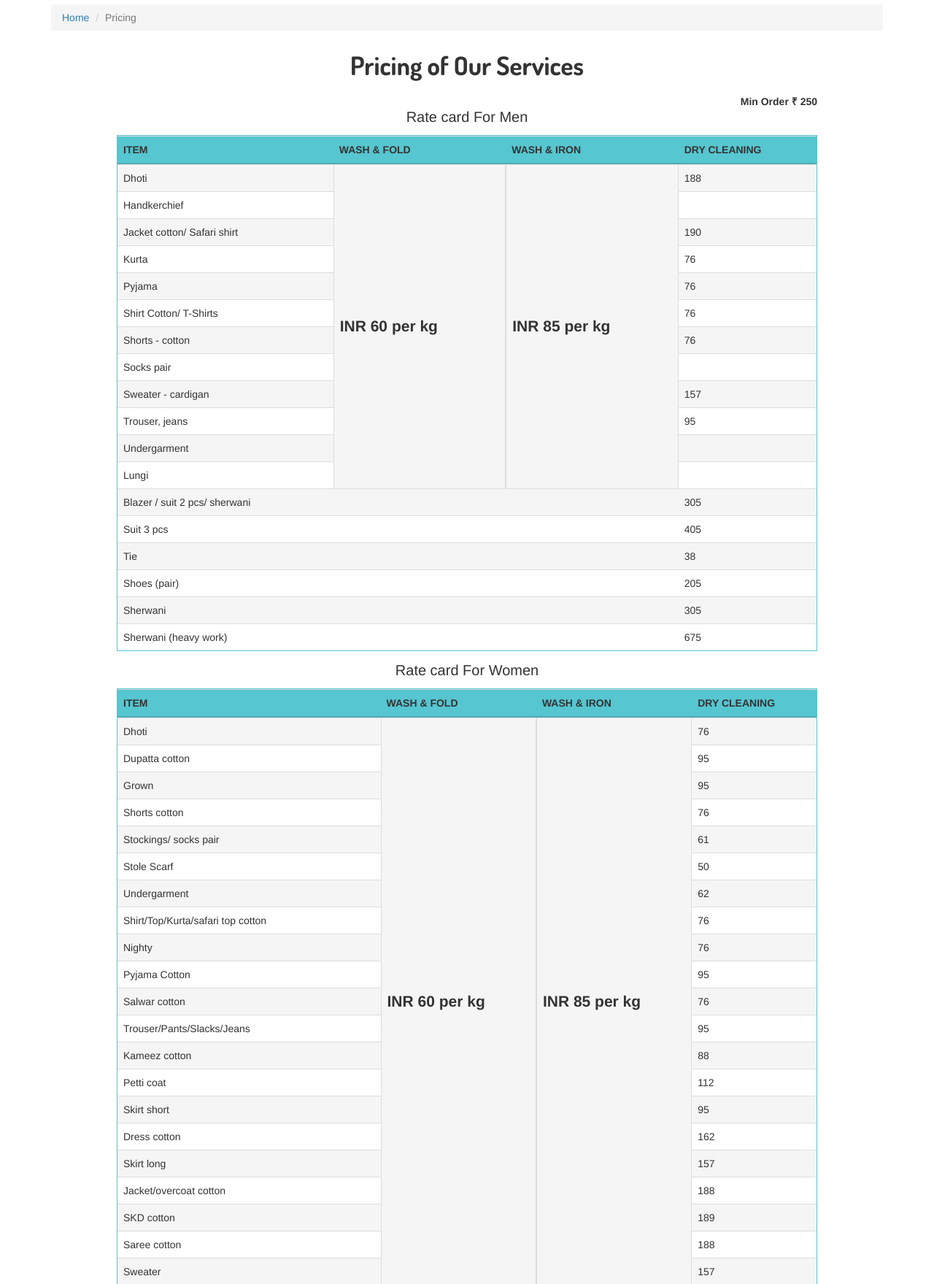
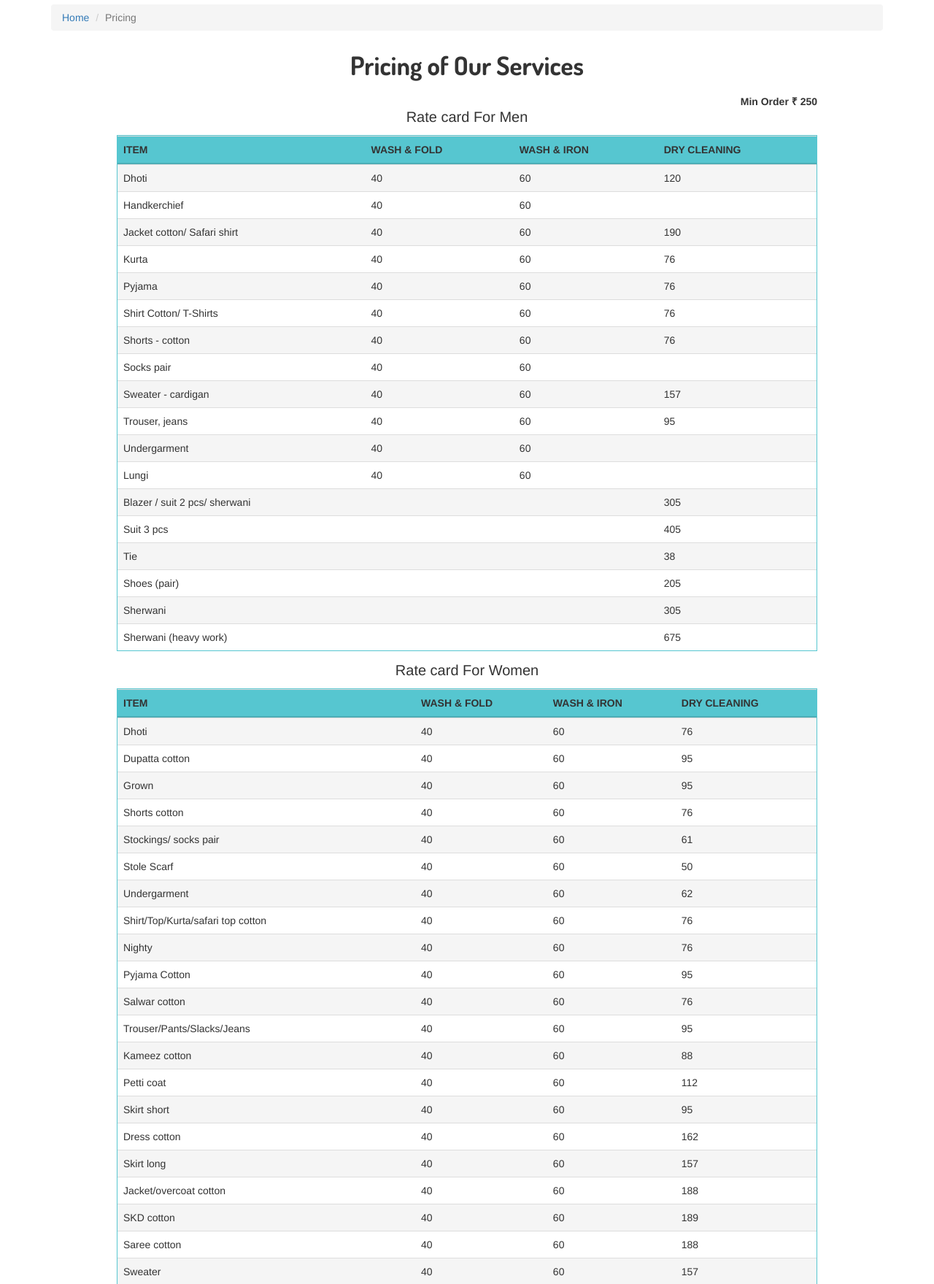
Before and after one commit to Vishant-Siddharth/waasle, a Python web app: template app/templates/pricing.html in a window 1280 px wide. Shown: the part 180-1939 px from the top of the page at 73% size. Run offline with Jinja, Linux system fonts and the light colour scheme; the template is opened without the code that fills it: most values are stand-ins (such as "Sample title", 1, 10 or a date in 2020); some libraries are stand-ins or nearby versions.

Commit message:
Changes in the pricing to remove the per kg prcies and introducing all the rates per piece.

```diff
--- a/app/templates/pricing.html
+++ b/app/templates/pricing.html
@@ -24,18 +24,18 @@ Waasle | Contact Us
       <h1 class="rate">Rate card For Men</h1>
 <table class="table_rate" cellspacing="0">
  <thead><tr><th>Item</th><th>Wash &amp; Fold</th><th>Wash &amp; Iron</th><th>Dry Cleaning</th></tr></thead><tbody>
- <tr><td>Dhoti</td><td rowspan="12" class="boldcol">INR 60 per kg</td><td rowspan="12" class="boldcol">INR 85 per kg</td><td>188</td></tr>
- <tr><td>Handkerchief</td><td>&nbsp;</td></tr>
- <tr><td>Jacket cotton/ Safari shirt</td><td>190</td></tr>
- <tr><td>Kurta</td><td>76</td></tr>
- <tr><td>Pyjama</td><td>76</td></tr>
- <tr><td>Shirt Cotton/ T-Shirts</td><td>76</td></tr>
- <tr><td>Shorts - cotton</td><td>76</td></tr>
- <tr><td>Socks pair</td><td>&nbsp;</td></tr>
- <tr><td>Sweater - cardigan</td><td>157</td></tr>
- <tr><td>Trouser, jeans</td><td>95</td></tr>
- <tr><td>Undergarment</td><td>&nbsp;</td></tr>
- <tr><td>Lungi</td><td>&nbsp;</td></tr>
+ <tr><td>Dhoti</td><td>40</td><td>60</td><td>120</td></tr>
+ <tr><td>Handkerchief</td><td>40</td><td>60</td><td>&nbsp;</td></tr>
+ <tr><td>Jacket cotton/ Safari shirt</td><td>40</td><td>60</td><td>190</td></tr>
+ <tr><td>Kurta</td><td>40</td><td>60</td><td>76</td></tr>
+ <tr><td>Pyjama</td><td>40</td><td>60</td><td>76</td></tr>
+ <tr><td>Shirt Cotton/ T-Shirts</td><td>40</td><td>60</td><td>76</td></tr>
+ <tr><td>Shorts - cotton</td><td>40</td><td>60</td><td>76</td></tr>
+ <tr><td>Socks pair</td><td>40</td><td>60</td><td>&nbsp;</td></tr>
+ <tr><td>Sweater - cardigan</td><td>40</td><td>60</td><td>157</td></tr>
+ <tr><td>Trouser, jeans</td><td>40</td><td>60</td><td>95</td></tr>
+ <tr><td>Undergarment</td><td>40</td><td>60</td><td>&nbsp;</td></tr>
+ <tr><td>Lungi</td><td>40</td><td>60</td><td>&nbsp;</td></tr>
  <tr><td>Blazer / suit 2 pcs/ sherwani</td><td>&nbsp;</td><td>&nbsp;</td><td>305</td></tr>
  <tr><td>Suit 3 pcs</td><td>&nbsp;</td><td>&nbsp;</td><td>405</td></tr>
  <tr><td>Tie</td><td>&nbsp;</td><td>&nbsp;</td><td>38</td></tr>
@@ -49,27 +49,27 @@ Waasle | Contact Us
 <h1 class="rate">Rate card For Women</h1>
 <table class="table_rate" cellspacing="0">
 <thead><tr><th>Item</th><th>Wash &amp; Fold</th><th>Wash &amp; Iron</th><th>Dry Cleaning</th></tr></thead><tbody>
- <tr><td>Dhoti</td><td rowspan="21" class="boldcol">INR 60 per kg</td><td rowspan="21" class="boldcol">INR 85 per kg</td><td>76</td></tr>
- <tr><td>Dupatta cotton</td><td>95</td></tr>
- <tr><td>Grown</td><td>95</td></tr>
- <tr><td>Shorts cotton</td><td>76</td></tr>
- <tr><td>Stockings/ socks pair</td><td>61</td></tr>
- <tr><td>Stole Scarf</td><td>50</td></tr>
- <tr><td>Undergarment</td><td>62</td></tr>
- <tr><td>Shirt/Top/Kurta/safari top cotton</td><td>76</td></tr>
- <tr><td>Nighty</td><td>76</td></tr>
- <tr><td>Pyjama Cotton</td><td>95</td></tr>
- <tr><td>Salwar cotton</td><td>76</td></tr>
- <tr><td>Trouser/Pants/Slacks/Jeans</td><td>95</td></tr>
- <tr><td>Kameez cotton</td><td>88</td></tr>
- <tr><td>Petti coat</td><td>112</td></tr>
- <tr><td>Skirt short</td><td>95</td></tr>
- <tr><td>Dress cotton</td><td>162</td></tr>
- <tr><td>Skirt long</td><td>157</td></tr>
- <tr><td>Jacket/overcoat cotton</td><td>188</td></tr>
- <tr><td>SKD cotton</td><td>189</td></tr>
- <tr><td>Saree cotton</td><td>188</td></tr>
- <tr><td>Sweater</td><td>157</td></tr>
+ <tr><td>Dhoti</td><td>40</td><td>60</td><td>76</td></tr>
+ <tr><td>Dupatta cotton</td><td>40</td><td>60</td><td>95</td></tr>
+ <tr><td>Grown</td><td>40</td><td>60</td><td>95</td></tr>
+ <tr><td>Shorts cotton</td><td>40</td><td>60</td><td>76</td></tr>
+ <tr><td>Stockings/ socks pair</td><td>40</td><td>60</td><td>61</td></tr>
+ <tr><td>Stole Scarf</td><td>40</td><td>60</td><td>50</td></tr>
+ <tr><td>Undergarment</td><td>40</td><td>60</td><td>62</td></tr>
+ <tr><td>Shirt/Top/Kurta/safari top cotton</td><td>40</td><td>60</td><td>76</td></tr>
+ <tr><td>Nighty</td><td>40</td><td>60</td><td>76</td></tr>
+ <tr><td>Pyjama Cotton</td><td>40</td><td>60</td><td>95</td></tr>
+ <tr><td>Salwar cotton</td><td>40</td><td>60</td><td>76</td></tr>
+ <tr><td>Trouser/Pants/Slacks/Jeans</td><td>40</td><td>60</td><td>95</td></tr>
+ <tr><td>Kameez cotton</td><td>40</td><td>60</td><td>88</td></tr>
+ <tr><td>Petti coat</td><td>40</td><td>60</td><td>112</td></tr>
+ <tr><td>Skirt short</td><td>40</td><td>60</td><td>95</td></tr>
+ <tr><td>Dress cotton</td><td>40</td><td>60</td><td>162</td></tr>
+ <tr><td>Skirt long</td><td>40</td><td>60</td><td>157</td></tr>
+ <tr><td>Jacket/overcoat cotton</td><td>40</td><td>60</td><td>188</td></tr>
+ <tr><td>SKD cotton</td><td>40</td><td>60</td><td>189</td></tr>
+ <tr><td>Saree cotton</td><td>40</td><td>60</td><td>188</td></tr>
+ <tr><td>Sweater</td><td>40</td><td>60</td><td>157</td></tr>
  <tr><td>Blazer/jacket/overcoat/ safari exclusive</td><td>&nbsp;</td><td>&nbsp;</td><td>230</td></tr>
  <tr><td>CLD Cotton</td><td>&nbsp;</td><td>&nbsp;</td><td>436</td></tr>
  <tr><td>CLD - Exclusive</td><td>&nbsp;</td><td>&nbsp;</td><td>685</td></tr>
```
